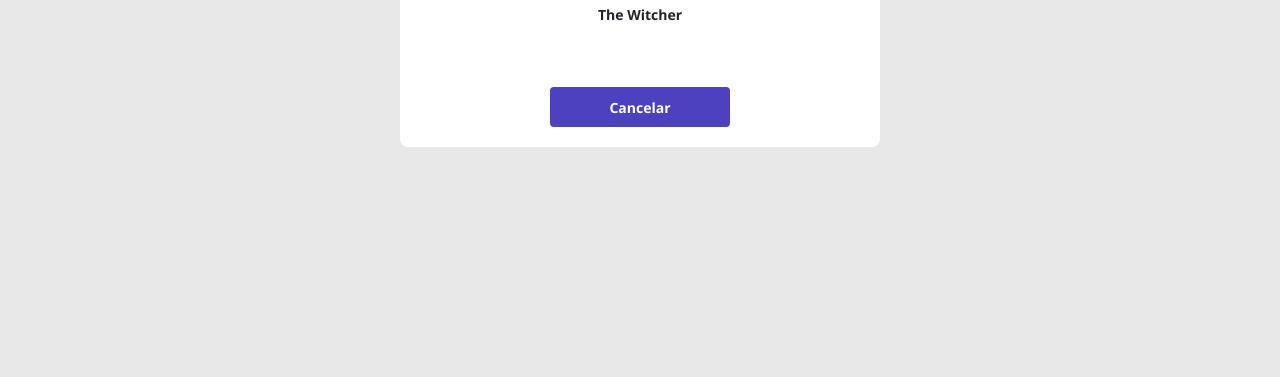
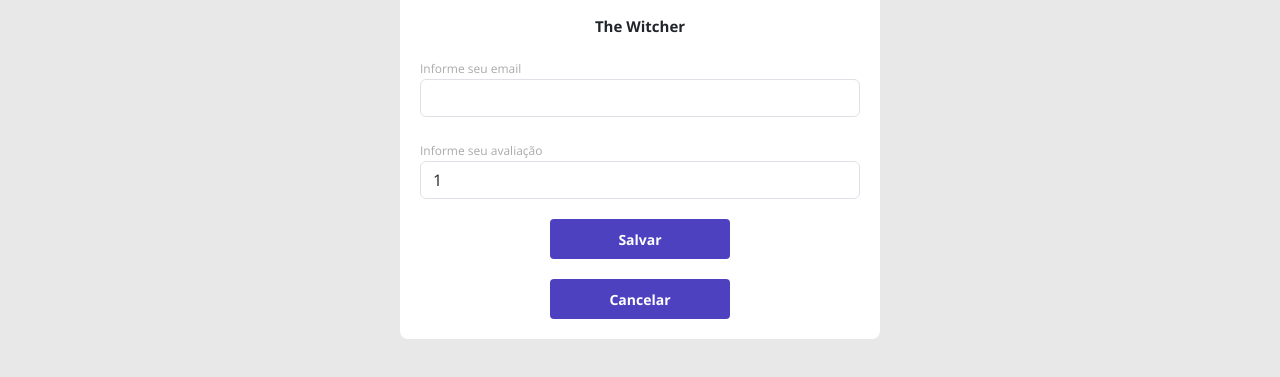
Before and after one commit to LeandroSouzaOliveira/dsmovie-html-css, a plain HTML site: page form.html in a window 1280 px wide. Shown: the part 463-840 px from the top of the page. Before the commit the page ends 800 px from the top, so only its background shows below. Drawn offline with nearby package versions, Linux system fonts and the light colour scheme.

Commit message:
Formulario parte 2

```diff
--- a/css/styles.css
+++ b/css/styles.css
@@ -3,6 +3,7 @@
 :root {
   --bg-gray: #e8e8e8;
   --text-gray: #4a4a4a;
+  --text-ligth-gray: #aaaaaa;
   --color-primary: #4d41c0;
   --white: #fff;
 }
@@ -109,9 +110,46 @@ a:hover {
   display: flex;
   align-items: center;
   justify-content: center;
+  border: none;
 }
 
 .ds-form-container {
-    padding: 40px 0;
-    max-width: 480px;
+  padding: 40px 0;
+  max-width: 480px;
 }
+
+.ds-form-description {
+  background-color: var(--white);
+  padding: 20px;
+  display: flex;
+  flex-direction: column;
+  align-items: center;
+  border-radius: 0 0 8px 8px;
+}
+
+.ds-form-description h3 {
+  font-size: 15px;
+  font-weight: 700;
+  margin-bottom: 20px;
+}
+
+.ds-form {
+  width: 100%;
+}
+
+.ds-form-group {
+  margin-bottom: 20px;
+}
+
+.ds-form-group label {
+  font-size: 12px;
+  color: var(--text-ligth-gray);
+}
+
+.ds-form-btn-container {
+  height: 100px;
+  display: flex;
+  flex-direction: column;
+  align-items: center;
+  justify-content: space-between;
+}
--- a/form.html
+++ b/form.html
@@ -27,9 +27,28 @@
                     <div class="ds-card">
                         <img src="https://www.themoviedb.org/t/p/w533_and_h300_bestv2/foGkPxpw9h8zln81j63mix5B7m8.jpg"
                             alt="The Witcher">
-                        <div class="ds-card-description">
+                        <div class="ds-form-description">
                             <h3>The Witcher</h3>
-                            <a class="ds-btn" href="index.html">Cancelar</a>
+                            <form class="ds-form">
+                                <div class="form-group ds-form-group">
+                                    <label for="email">Informe seu email</label>
+                                    <input class="form-control" type="email" id="email">
+                                </div>
+                                <div class="form-group ds-form-group">
+                                    <label for="score">Informe seu avaliação</label>
+                                    <select class="form-control" name="score" id="score">
+                                        <option value="1">1</option>
+                                        <option value="2">2</option>
+                                        <option value="3">3</option>
+                                        <option value="4">4</option>
+                                        <option value="5">5</option>
+                                    </select>
+                                </div>
+                                <div class="ds-form-btn-container">
+                                    <button class="ds-btn" type="submit">Salvar</button>
+                                    <a class="ds-btn" href="index.html">Cancelar</a>
+                                </div>
+                            </form>
                         </div>
                     </div>
                 </div>
```
